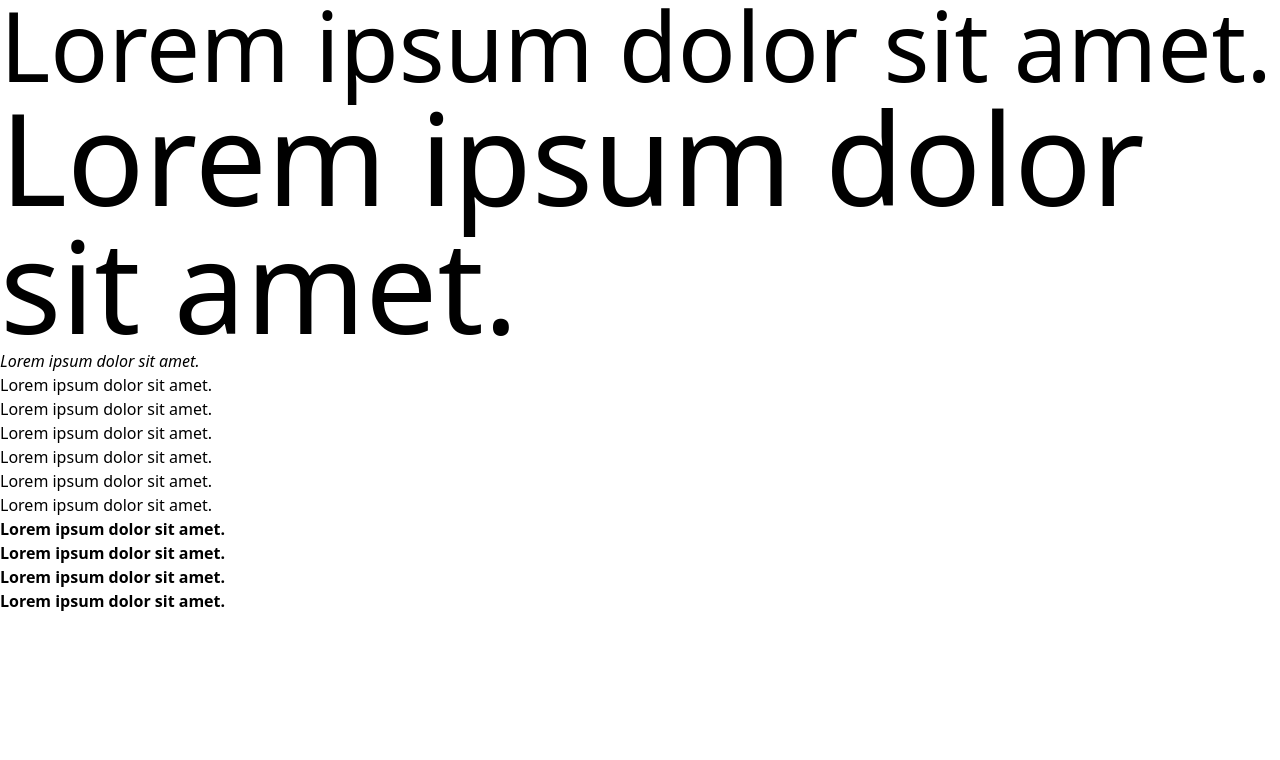
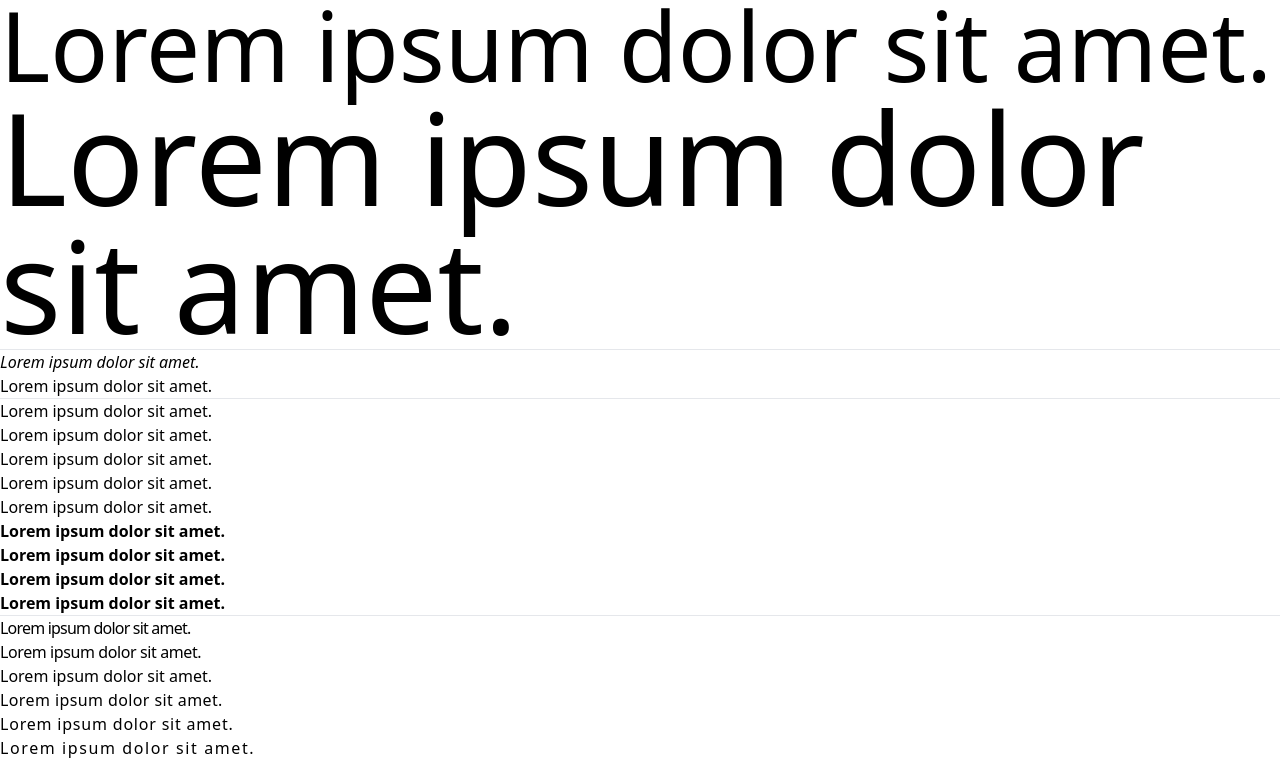
Before and after one commit to Emam-Bokhari/TailwindCss, a website built with Vite: page index.html in a window 1280 px wide. Shown: the part 732-1492 px from the top of the page. Before the commit the page ends 1345 px from the top, so only its background shows below. Built offline with nearby package versions, Linux system fonts and the light colour scheme.

Commit message:
style(letter-spacing): adjust letter spacing with Talwind classes

```diff
--- a/index.html
+++ b/index.html
@@ -66,9 +66,11 @@
       <p class="text-8xl">Lorem ipsum dolor sit amet.</p>
       <p class="text-9xl">Lorem ipsum dolor sit amet.</p>
     </div>
+    <hr>
     <!-- font style -->
     <p class="italic">Lorem ipsum dolor sit amet.</p>
     <p class="not-italic">Lorem ipsum dolor sit amet.</p>
+    <hr>
     <!-- font weight -->
     <p class="font-thin">Lorem ipsum dolor sit amet.</p>
     <p class="font-extralight">Lorem ipsum dolor sit amet.</p>
@@ -79,5 +81,14 @@
     <p class="font-bold">Lorem ipsum dolor sit amet.</p>
     <p class="font-extrabold">Lorem ipsum dolor sit amet.</p>
     <p class="font-black">Lorem ipsum dolor sit amet.</p>
+<hr>
+    <!-- letter-spacing -->
+    <p class="tracking-tighter" >Lorem ipsum dolor sit amet.</p>
+    <p class="tracking-tight" >Lorem ipsum dolor sit amet.</p>
+    <p class="tracking-normal" >Lorem ipsum dolor sit amet.</p>
+    <p class="tracking-wide" >Lorem ipsum dolor sit amet.</p>
+    <p class="tracking-wider"> Lorem ipsum dolor sit amet.</p>
+    <p class="tracking-widest" >Lorem ipsum dolor sit amet.</p>
+
   </body>
 </html>
```
